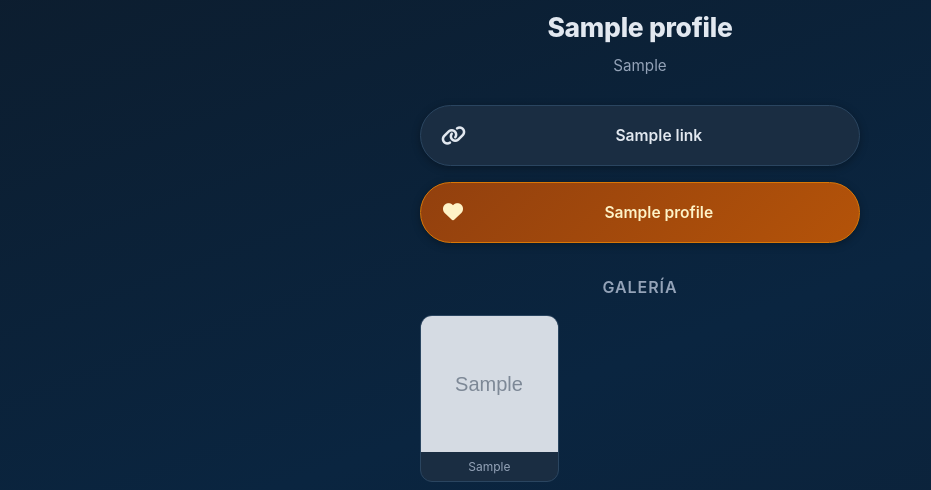
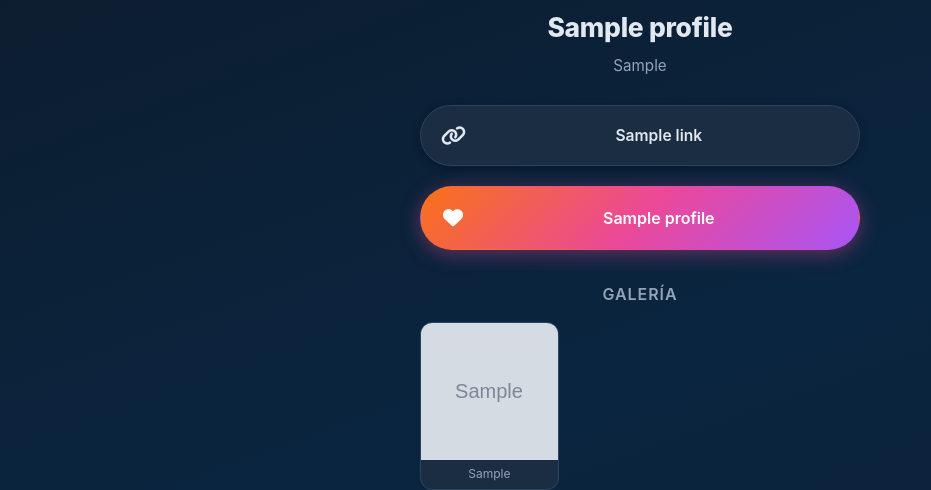
Before and after one commit to matiasosuna/coldplunge-tracker, a FastAPI app: page /social in a window 1280 px wide. Shown: the part 184-674 px from the top of the page, without its empty margins (0-931 px from the left). Run offline with FastAPI, Linux system fonts and the light colour scheme; tables that the repository leaves empty hold one stand-in row (values such as "Sample post"); grey boxes marked "Sample" are stand-in pictures.

Commit message:
Make donate button more colorful with gradient and glow

```diff
--- a/static/style.css
+++ b/static/style.css
@@ -751,16 +751,21 @@ body {
 
 /* Donation button */
 .social-donate-btn {
-  background: linear-gradient(135deg, #92400e, #b45309);
-  border-color: #d97706;
-  color: #fef3c7;
-  margin-top: 0.25rem;
+  background: linear-gradient(135deg, #f97316, #ec4899, #a855f7);
+  border-color: transparent;
+  color: #fff;
+  margin-top: 0.5rem;
+  box-shadow: 0 4px 20px rgba(236, 72, 153, 0.4);
+  font-size: 1rem;
+  padding: 1rem 1.25rem;
 }
 
 .social-donate-btn:hover {
-  background: linear-gradient(135deg, #b45309, #d97706);
-  border-color: #f59e0b;
-  color: #fff;
+  filter: brightness(1.12);
+  background: linear-gradient(135deg, #f97316, #ec4899, #a855f7);
+  border-color: transparent;
+  box-shadow: 0 6px 28px rgba(236, 72, 153, 0.55);
+  transform: translateY(-2px);
 }
 
 /* Photo gallery */
```
